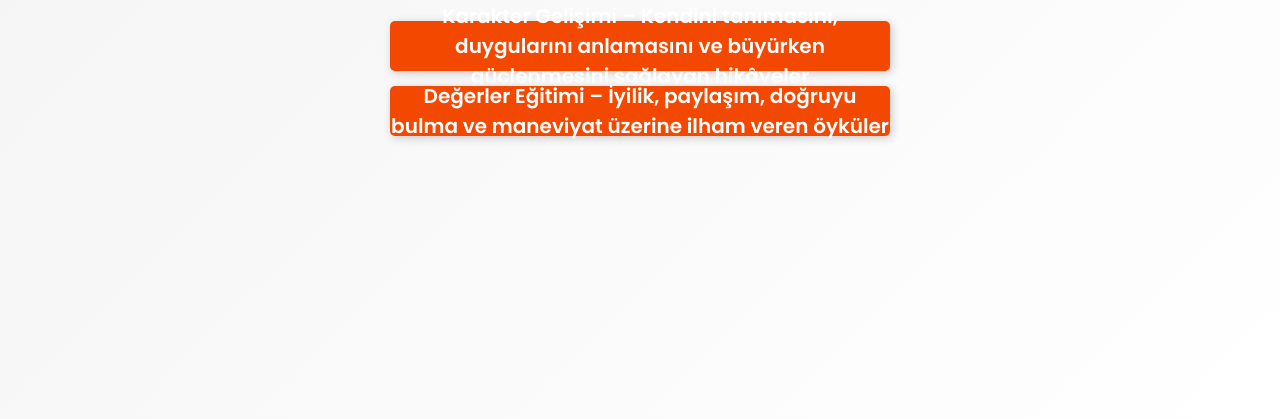
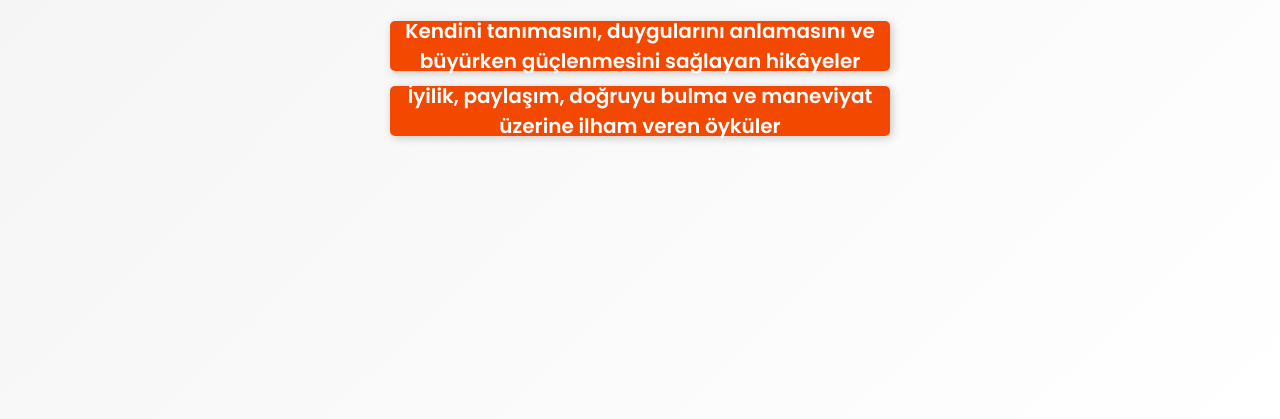
Before and after one commit to yuxufemre/Kitabinibul, a plain HTML site: page indexcocuk5.html in a window 1280 px wide. Shown: the part 381-800 px from the top of the page. Drawn offline with Linux system fonts and the light colour scheme.

Commit message:
Update indexcocuk5.html

```diff
--- a/indexcocuk5.html
+++ b/indexcocuk5.html
@@ -106,8 +106,8 @@
     <div class="container">
         <h2>Peki hangi temalar ilgimizi daha çok çekiyor?
         </h2>
-        <a href="indexcocuk7.html" class="button">Karakter Gelişimi – Kendini tanımasını, duygularını anlamasını ve büyürken güçlenmesini sağlayan hikâyeler</a>
-        <a href="indexcocuk8.html" class="button">Değerler Eğitimi – İyilik, paylaşım, doğruyu bulma ve maneviyat üzerine ilham veren öyküler</a>
+        <a href="indexcocuk7.html" class="button"> Kendini tanımasını, duygularını anlamasını ve büyürken güçlenmesini sağlayan hikâyeler</a>
+        <a href="indexcocuk8.html" class="button"> İyilik, paylaşım, doğruyu bulma ve maneviyat üzerine ilham veren öyküler</a>
 
 
     </div>
```
